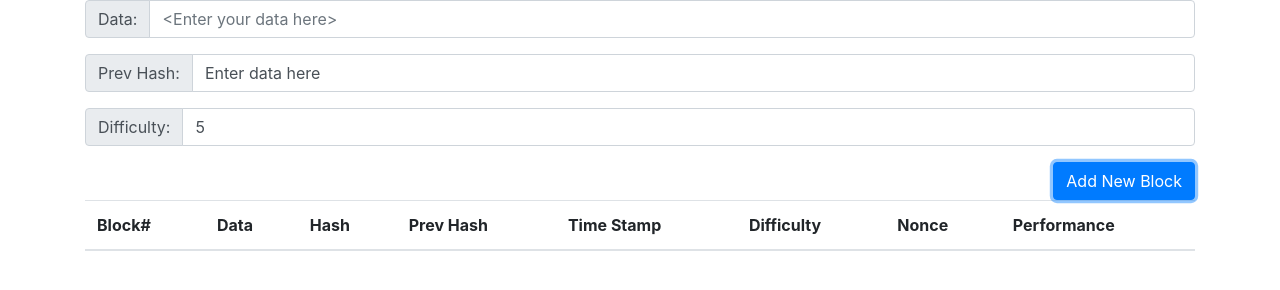
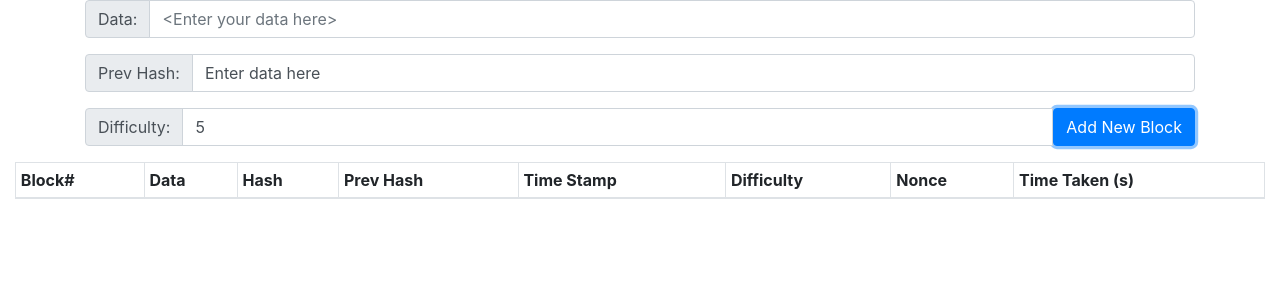
Before and after one commit to owenlo/BlockchainDemo-Core, a plain HTML site: page BlockchainDemo.WebAPI/wwwroot/index.html in a window 1280 px wide. Both pictures are taken after a click on the button "Add New Block". Drawn offline with nearby package versions, Linux system fonts and the light colour scheme; no server answers.

Commit message:
Further UI cleanup

```diff
--- a/BlockchainDemo.WebAPI/wwwroot/index.html
+++ b/BlockchainDemo.WebAPI/wwwroot/index.html
@@ -33,27 +33,27 @@
                 <span class="input-group-text" id="basic-addon1">Difficulty:</span>
             </div>
             <input type="text" id="difficultyinput" class="form-control" value="5" aria-describedby="basic-addon1">
+            <button id="addblock" class="btn btn-primary float-right">Add New Block</button>
+        </div>
     </div>
 
-        <button id="addblock" class="btn btn-primary float-right">Add New Block</button>
-
-        <div class="table-responsive-sm">
-            <table class="table table-striped">
+    <div class="container-fluid">
+        <table class="table table-striped table-bordered table-sm" cellspacing="0"
+               width="100%">
             <thead>
                 <tr>
-                        <th scope="col">Block#</th>
-                        <th scope="col">Data</th>
-                        <th scope="col">Hash</th>
-                        <th scope="col">Prev Hash</th>
-                        <th scope="col">Time Stamp</th>
-                        <th scope="col">Difficulty</th>
-                        <th scope="col">Nonce</th>
-                        <th scope="col">Performance</th>
+                    <th>Block#</th>
+                    <th>Data</th>
+                    <th>Hash</th>
+                    <th>Prev Hash</th>
+                    <th>Time Stamp</th>
+                    <th>Difficulty</th>
+                    <th>Nonce</th>
+                    <th>Time Taken (s)</th>
                 </tr>
             </thead>
             <tbody id="blocks"></tbody>
         </table>
     </div>
-    </div>
 </body>
 </html>
--- a/BlockchainDemo.WebAPI/wwwroot/scripts/site.js
+++ b/BlockchainDemo.WebAPI/wwwroot/scripts/site.js
@@ -1,26 +1,4 @@
 $(document).ready(function () {
-
-            $("#addblock").click(function () {
-                $.ajax({
-                    type: 'post',
-                    url: 'api/blocks',
-                    dataType: 'json',
-                    contentType: 'application/json',
-                    data: JSON.stringify( { "data": $('#datainput').val(), "prevhash": $('#prevhashinput').val(), "difficulty": $('#difficultyinput').val() } ),
-                    processData: false,
-                    success: function( data, textStatus, jQxhr ){
-                        addBlock(data);
-
-                        $('#datainput').val("");
-                        $('#prevhashinput').val(data.hash);
-                    },
-                    error: function( jqXhr, textStatus, errorThrown ){
-                        console.log( errorThrown );
-                        console.log($('#datainput').val());
-                    }
-                });
-            });
-
     $.ajax({
         type: 'GET',
         url: 'api/blocks',
@@ -29,9 +7,33 @@ $(document).ready(function () {
             $.each(data, function (index, value) {
                 addBlock(value);
 
+                if (index === data.length - 1) {
                     $('#prevhashinput').val(value.hash);
+                }
             });
         }
+    });
+
+    $("#addblock").click(function () {
+        event.preventDefault();
+
+        $.ajax({
+            type: 'post',
+            url: 'api/blocks',
+            dataType: 'json',
+            contentType: 'application/json',
+            data: JSON.stringify({ "data": $('#datainput').val(), "prevhash": $('#prevhashinput').val(), "difficulty": $('#difficultyinput').val() }),
+            processData: false,
+            success: function (data, textStatus, jQxhr) {
+                addBlock(data);
+
+                $('#datainput').val("");
+                $('#prevhashinput').val(data.hash);
+            },
+            error: function (jqXhr, textStatus, errorThrown) {
+                console.log(errorThrown);
+            }
+        });
     });
 });
 
@@ -40,8 +42,8 @@ $(document).ready(function () {
 
     tr.append('<td>' + value.id + '</td>');
     tr.append('<td>' + value.data + '</td>');
-            tr.append('<td>' + trim(value.hash, value.difficulty) + '...</td>');
-            tr.append('<td>' + trim(value.prevhash, value.difficulty) + '...</td>');
+    tr.append('<td>' + value.hash + '</td>');
+    tr.append('<td>' + value.prevhash + '</td>');
     tr.append('<td>' + value.timestamp + '</td>');
     tr.append('<td>' + value.difficulty + '</td>');
     tr.append('<td>' + value.nonce + '</td>');
@@ -49,7 +51,3 @@ $(document).ready(function () {
 
     $('#blocks').append(tr);
 }
-
-        function trim(string, length) {
-            return string.substring(0, length + 5);
-        }
```
Lines whose indentation alone changed are shown as unchanged.
